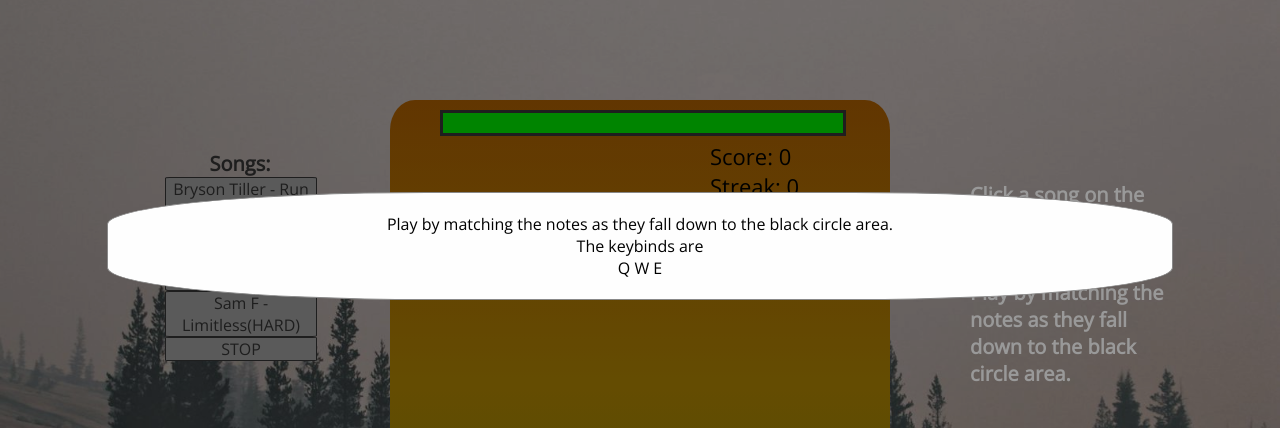
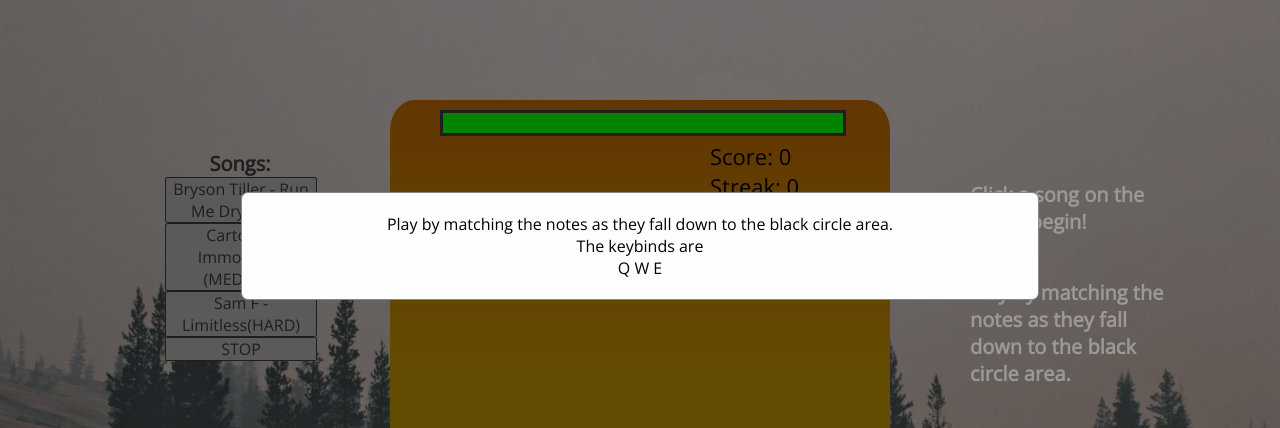
Before and after one commit to odangitsdjang/keyboard_smasher, a website built with webpack: page index.html in a window 1280 px wide. Shown: the top 428 px of the page. Built offline with nearby package versions, Linux system fonts and the light colour scheme.

Commit message:
better modal

```diff
--- a/css/modal.css
+++ b/css/modal.css
@@ -20,8 +20,8 @@
   margin: auto;
   padding: 20px;
   border: 1px solid #888;
-  width: 80%;
-  border-radius: 30%;
+  width: 59%;
+  border-radius: 7px;
 }
 .modal-content div {
   text-align: center;
```
